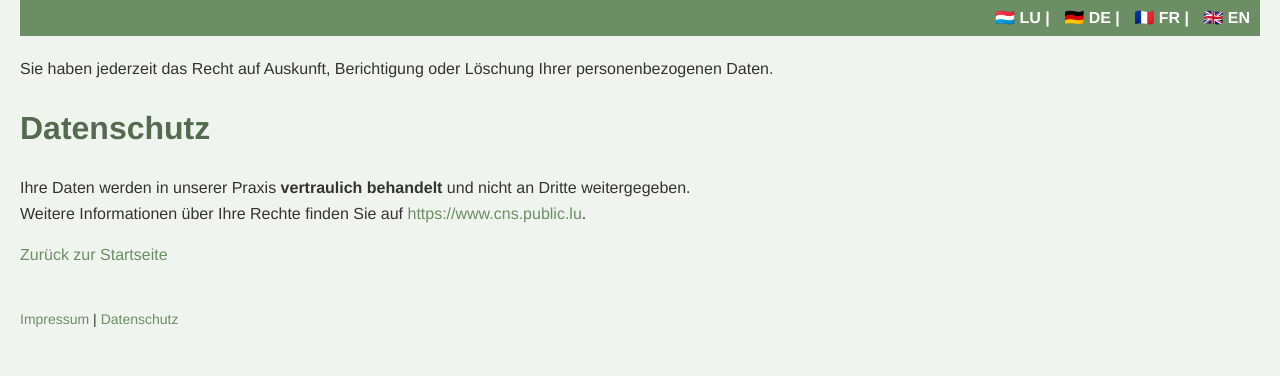
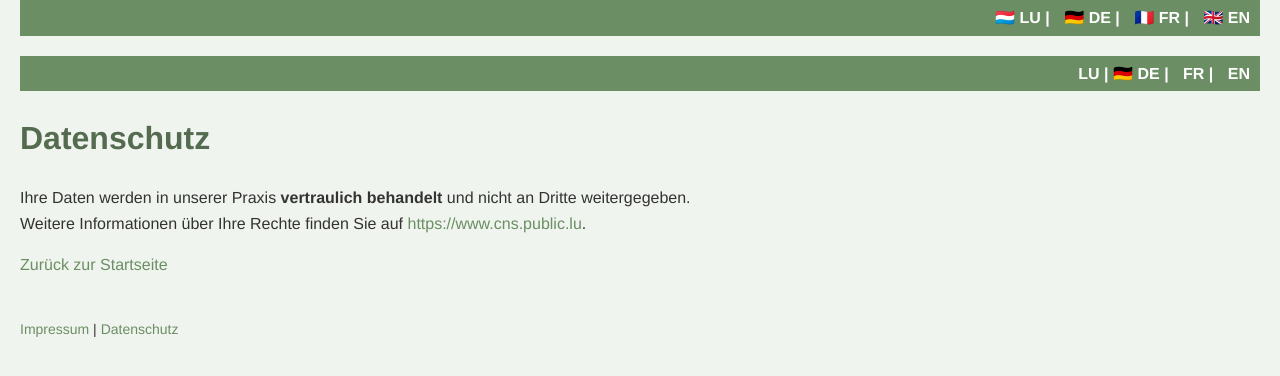
Before and after one commit to bjoernbrightside/praxis-schwebsange, a Jekyll site: the page built from de/datenschutz.md, in a window 1280 px wide. Shown: the top 376 px of the page. Built offline with Jekyll 4.4.1, drawn with Linux system fonts in a browser that asks for light colours.

Commit message:
Update datenschutz.md

```diff
--- a/de/datenschutz.md
+++ b/de/datenschutz.md
@@ -1,14 +1,16 @@
 ---
 layout: default
+title: Datenschutz
 lang: de
-title: Datenschutz
 ---
 
-Sie haben jederzeit das Recht auf Auskunft, Berichtigung oder Löschung Ihrer personenbezogenen Daten.
+<div class="language-bar">
+<a href="/lu/datenschutz/">LU</a> | 🇩🇪 <b>DE</b> | <a href="/fr/datenschutz/">FR</a> | <a href="/en/datenschutz/">EN</a>
+</div>
 
 # Datenschutz
 
 Ihre Daten werden in unserer Praxis **vertraulich behandelt** und nicht an Dritte weitergegeben.
 Weitere Informationen über Ihre Rechte finden Sie auf [https://www.cns.public.lu](https://www.cns.public.lu).
 
-[Zurück zur Startseite](../de/)
+[Zurück zur Startseite](/de/)
```
